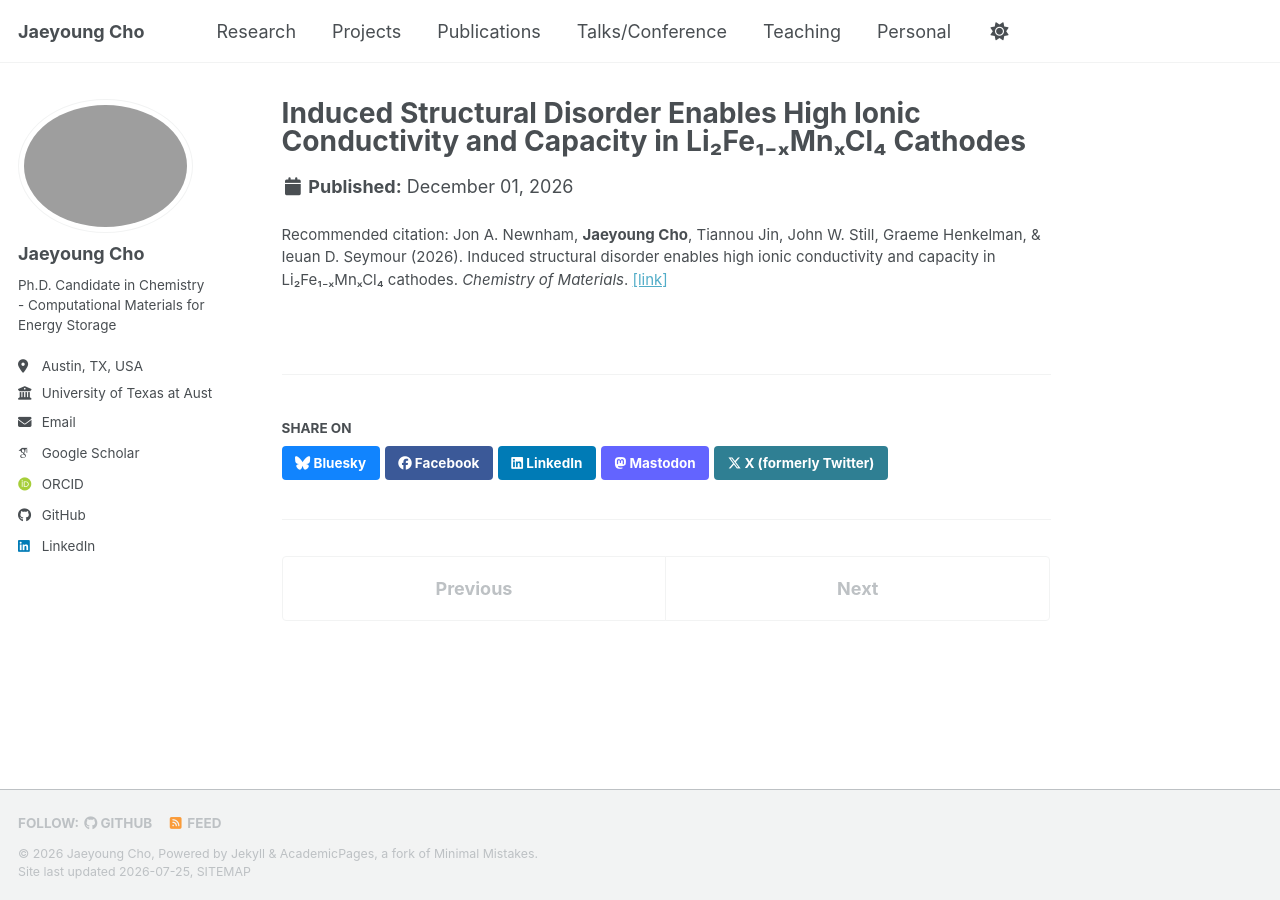
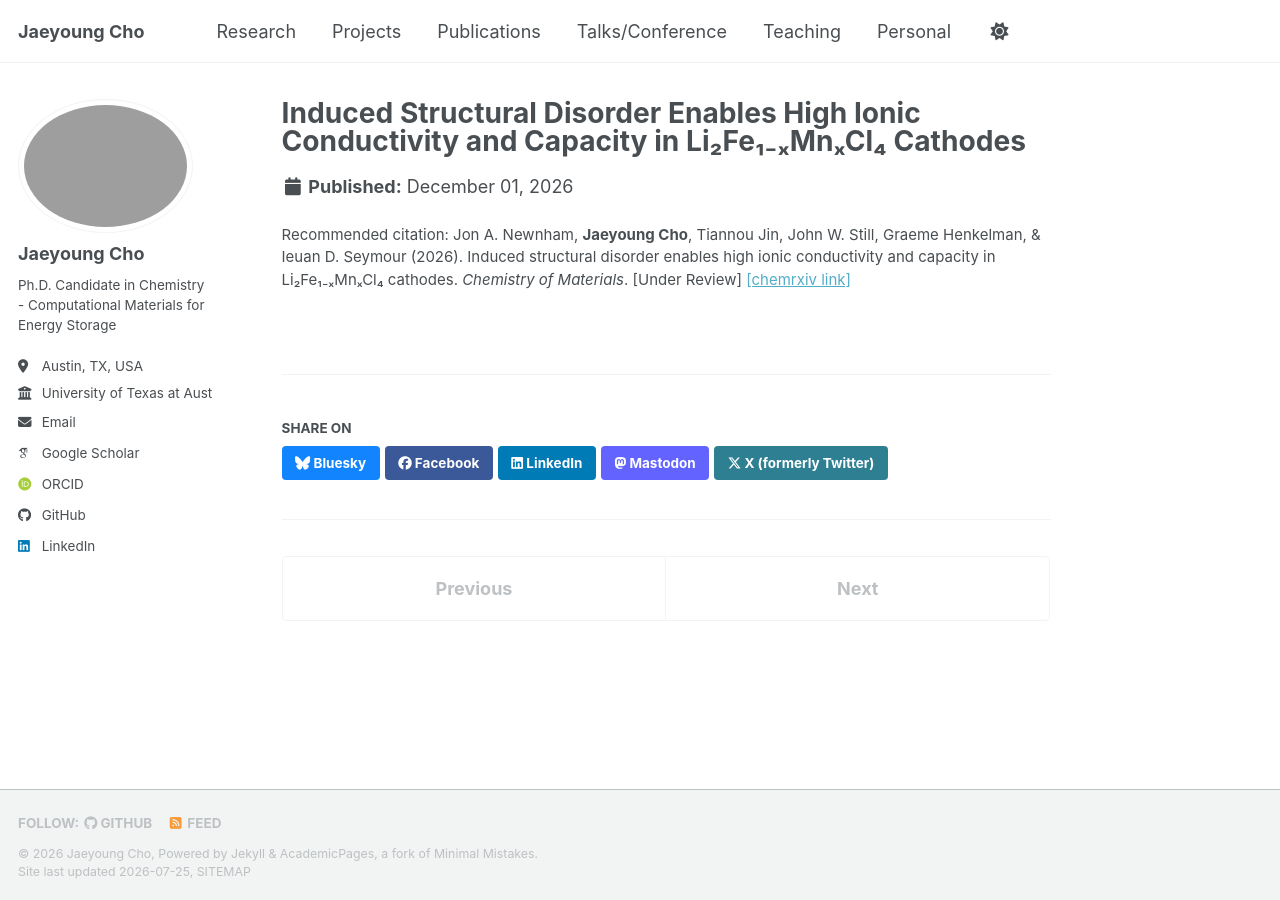
Before and after one commit to jycho5758/jycho5758.github.io, a Jekyll site: the page built from _publications/2026-06-15-li2femncl4-disorder-cathode.md, in a window 1280 px wide. Built offline with Jekyll 4.4.1, drawn with Linux system fonts in a browser that asks for light colours; some web fonts are replaced; a script bundle is joined from its source files by our own code; library files that are not in the unit come from our copies.

Commit message:
Update 2026-06-15-li2femncl4-disorder-cathode.md

```diff
--- a/_publications/2026-06-15-li2femncl4-disorder-cathode.md
+++ b/_publications/2026-06-15-li2femncl4-disorder-cathode.md
@@ -7,5 +7,5 @@ header:
   teaser: /images/publications/chemmater-li2femncl4.png
 date: 2026-12-01
 # Preprint available on ChemRxiv — add the verified DOI link in the citation below.
-citation: 'Jon A. Newnham, <b>Jaeyoung Cho</b>, Tiannou Jin, John W. Still, Graeme Henkelman, &amp; Ieuan D. Seymour (2026). Induced structural disorder enables high ionic conductivity and capacity in Li₂Fe₁₋ₓMnₓCl₄ cathodes. <i>Chemistry of Materials</i>. <a href="https://chemrxiv.org/doi/abs/10.26434/chemrxiv.15005178/v1">[link]</a>'
+citation: 'Jon A. Newnham, <b>Jaeyoung Cho</b>, Tiannou Jin, John W. Still, Graeme Henkelman, &amp; Ieuan D. Seymour (2026). Induced structural disorder enables high ionic conductivity and capacity in Li₂Fe₁₋ₓMnₓCl₄ cathodes. <i>Chemistry of Materials</i>. [Under Review] <a href="https://chemrxiv.org/doi/abs/10.26434/chemrxiv.15005178/v1">[chemrxiv link]</a>'
 ---
```
